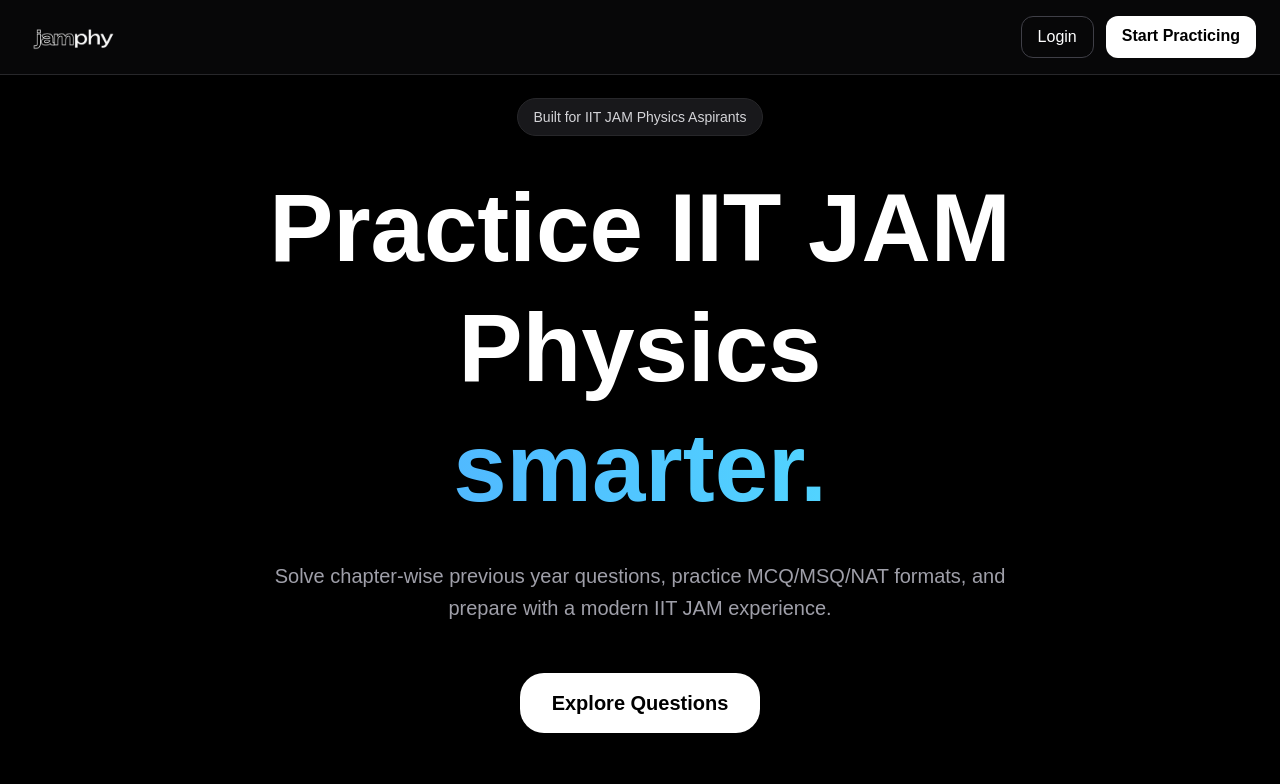
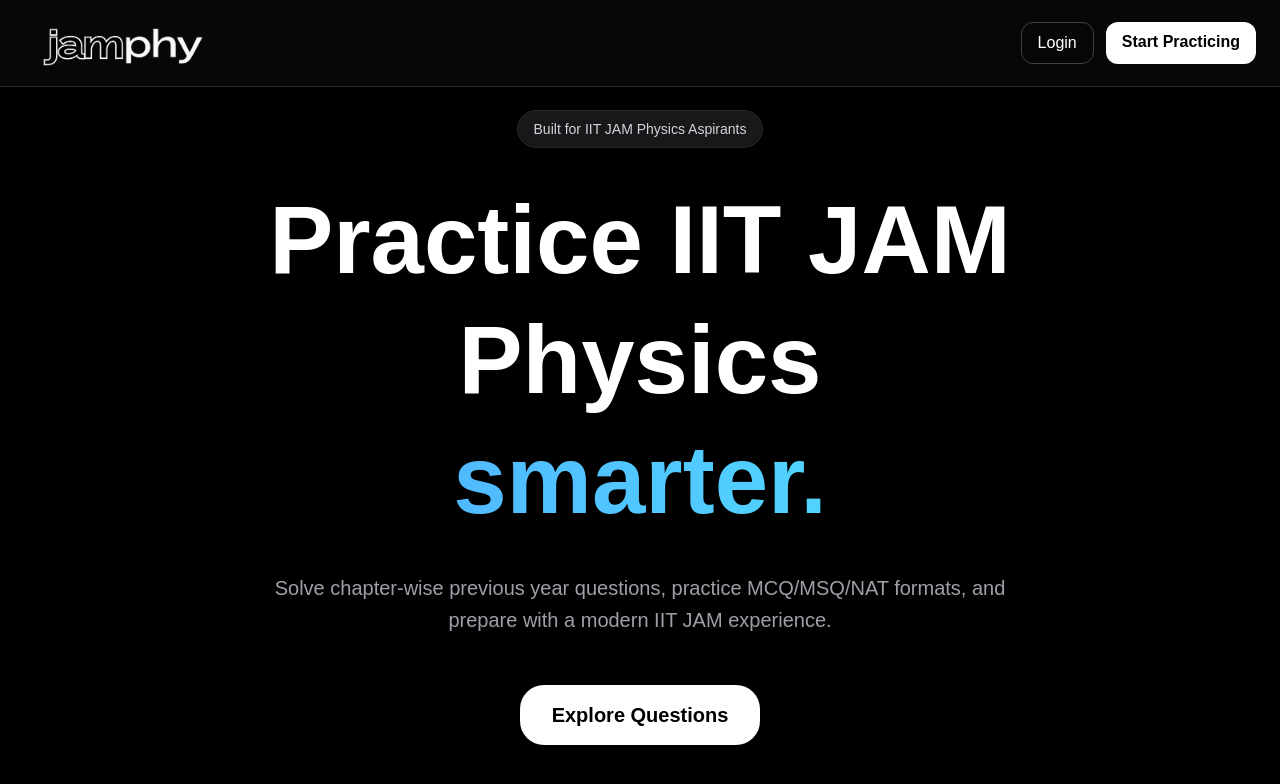
Before and after one commit to jamphyadmin-cell/jamphy, a Next.js app: page / in a window 1280 px wide. Shown: the top 784 px of the page. Built offline with nearby package versions, Linux system fonts and the light colour scheme.

Commit message:
size increase logo

```diff
--- a/src/app/page.js
+++ b/src/app/page.js
@@ -20,8 +20,8 @@ export default function IITJamPrepPlatform() {
             <Image
               src="/logo.png"
               alt="Logo"
-              width={100}
-              height={100}
+              width={200}
+              height={200}
               className="rounded-2xl"
             />
 
```
